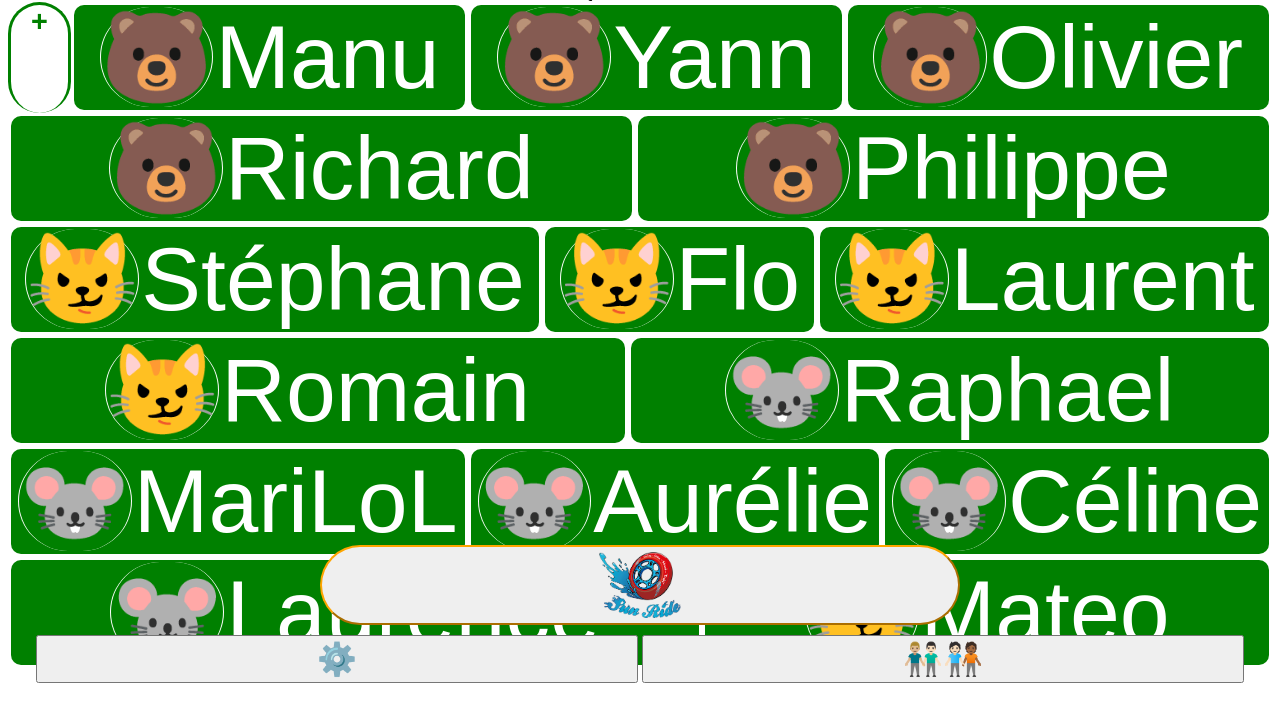
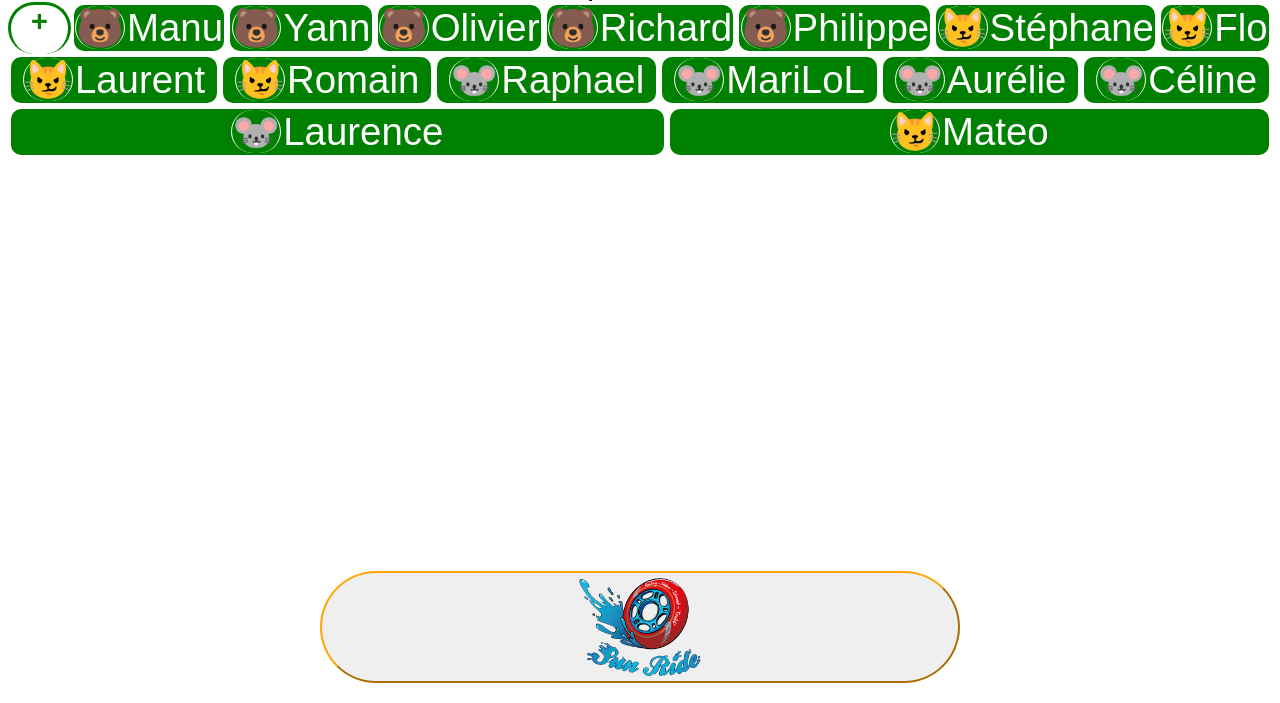
Before and after one commit to Aerom1/matchmaking, a PHP site: page / in a window 1280 px wide. Shown: the part 97-800 px from the top of the page. Run offline with PHP 8.4, Linux system fonts and the light colour scheme.

Commit message:
refonte des boutons de navigation

```diff
--- a/index.html
+++ b/index.html
@@ -52,27 +52,22 @@
 			<div id="textEchange" >Sélectionner un autre joueur pour échanger</div>
 		</div>
 		<!-- <h1>Choix des équipes</h1> -->
-		<div id="div1" class="container" onclick="selectManuel()" ondrop="drop(event)" ondragover="allowDrop(event)"></div>
-		<div id="div3" class="container" onclick="selectManuel()" ondrop="drop(event)" ondragover="allowDrop(event)"></div>
-		<div id="div2" class="container" onclick="selectManuel()" ondrop="drop(event)" ondragover="allowDrop(event)"></div>
-		<div id="div0" class="container" onclick="selectManuel()" ondrop="drop(event)" ondragover="allowDrop(event)"></div>
-		<div id="div9" class="container" onclick="selectManuel()" ondrop="drop(event)" ondragover="allowDrop(event)"></div>
+		<div id="div1" class="container" ondrop="drop(event)" ondragover="allowDrop(event)"></div>
+		<div id="div3" class="container" ondrop="drop(event)" ondragover="allowDrop(event)"></div>
+		<div id="div2" class="container" ondrop="drop(event)" ondragover="allowDrop(event)"></div>
+		<div id="div0" class="container" ondrop="drop(event)" ondragover="allowDrop(event)"></div>
+		<div id="div9" class="container" ondrop="drop(event)" ondragover="allowDrop(event)"></div>
 	</div>
 
 	<footer>
-		<div id="ContainerNav">
-		<div style="text-align: center; ">
+		<div class="containerButtonMenu">
+			<button type="button" id="btBack" class="hide" onclick="btBack()">🏒</button>
 			<button type="button" class="droplet" id="btRandom" onclick="btRandom()">
-				<img class="logo" id="logoEquipe" src="" />
-			</button>
+				<img class="logo" id="logoEquipe" src="" />	</button>
+				<button type="button" id="btEquipes" class="hide" nb=0 onclick="btModifNbEquipes()">👨🏽‍🤝‍👨🏻</button>
+				<!-- 🧩🏒⚙️📃🔙 -->
+			<!-- <button type="button" id="btAjouter" onclick="addPlayer()">➕</button> -->
 		</div>
-		<div class="containerButtonMenu">
-			<button type="button" id="btBack" onclick="btBack()">⚙️</button>
-			<!-- 🧩🏒⚙️📃🔙 -->
-			<!-- <button type="button" id="btAjouter" onclick="addPlayer()">➕</button> -->
-			<button type="button" id="btEquipes" nb=0 onclick="btModifNbEquipes()">👨🏼‍🤝‍👨🏻🧑🏻‍🤝‍🧑🏾</button>
-		</div>
-		<div id="ContainerNav">
 	</footer>
 	<script src="javascript.js"></script>
 	<script src="dragndrop.js"></script>
--- a/javascript.js
+++ b/javascript.js
@@ -203,6 +203,8 @@
     $("#div1").hide();
     $("#div2").hide();
     $("#div3").hide();
+    $("#btBack").hide();
+    $("#btEquipes").hide();
     if ($(".selected").length>0) {unselect_($(".selected")[0])}
 
 
@@ -222,7 +224,7 @@
     while (equipe2.children.length) { dispos.appendChild(equipe2.firstChild); }
     while (equipe3.children.length) { dispos.appendChild(equipe3.firstChild); }
     while (absents.children.length) { dispos.appendChild(absents.firstChild); }
-    majForceEquipes_();
+    // majForceEquipes_();
 }
 
 function creerDivPlus_(){
@@ -256,19 +258,19 @@
 function btRandom(){
     var bouton = document.getElementById('btEquipes');
     var nbEquipe = bouton.getAttribute("nb");
+    $("#btBack").show();
+    $("#btEquipes").show();
+
     if (nbEquipe==0) {
         // Pas de nombre d'équipe choisi -> selon nombre de joueurs
         var nbJoueurs = document.getElementsByClassName("player").length - document.getElementsByClassName("inactif").length
         //if(txtBtEq=="👩🏻‍🤝‍👩🏿🧑🏽‍🤝‍🧑🏻"){nbEquipe=3}else{nbEquipe=2}
         if(nbJoueurs>=12){
             nbEquipe=3;
-            document.getElementById('btEquipes').innerText = "👩🏻‍🤝‍👩🏿🧑🏽‍🤝‍🧑🏻"
-            console.log(nbJoueurs + " JOUEURS : 3 equipes !")
         }else{
             nbEquipe=2
-            document.getElementById('btEquipes').innerText = "👩🏻‍🤝‍👩🏿👨🏽‍🤝‍👨🏻🧑🏽‍🤝‍🧑🏻"
-            console.log(nbJoueurs + " JOUEURS : 2 equipes !")
         }
+        console.log(nbJoueurs + " JOUEURS : " + nbEquipe + " equipes !")
     }
     RANDOM(nbEquipe);
 }
@@ -338,10 +340,10 @@
             min = Math.min(forceEq1,forceEq2,forceEq3);
         }
         difference = max-min;
-        console.log("ecartmax:"+ecartmax+", diff:"+difference+", Répartition: "+forceEq1+" / "+forceEq2+" / "+ forceEq3);
-        if (difference > ecartmax) {
-            console.log("------------ON RECOMMENCE");
-        } else { console.log("------------ON ACCEPTE"); }
+        var resul
+        if (difference > ecartmax) { resul="--> ON RECOMMENCE";
+        } else { resul="--> ON ACCEPTE"; }
+        console.log("ecartmax:"+ecartmax+", diff:"+difference+", Répartition: "+forceEq1+" / "+forceEq2+" / "+ forceEq3 + resul);
 
     } while (difference > ecartmax);
     majForceEquipes_();
--- a/style.css
+++ b/style.css
@@ -1,6 +1,6 @@
 /* AFFICHAGE PAYSAGE */
 @media screen and (max-height: 500px) {
-  /* html{
+    /* html{
     width:100vh;
     height: 100vh;
   } */
@@ -158,9 +158,10 @@
   #btBack,#btAjouter{font-size:6vh;}
   #btBack,#btAjouter,#btEquipes{
     overflow:hidden;
-    width: 47%;
-    height: 6vh;
+    width: 23%;
+    height: 10vh;
     font-size:2rem;
+    border-radius: 500px;
   }
   .containerButtonMenu {
     /* #btBack,#btAjouter,#btEquipes */
@@ -175,7 +176,7 @@
     z-index: 2;
     display:inline-block ;
     width:50%;
-    height: 10vh;
+    height: 14vh;
     /* font-size:8vw; */
     padding:5px;
     border-color: orange;
@@ -214,8 +215,6 @@
     width:10%;
   }
 }
-
-
 
 body {
   font-family: fantasy;
@@ -329,6 +328,10 @@
   width: 100%;
 
   max-width:1280px;
+
+  /* max-width:800px; */
+  /* max-height:800px; */
+
   min-height:100%;
   margin:0 auto;
   position:relative;
@@ -486,3 +489,12 @@
   /* #a:hover ~ #b  */
 
 }
+
+@media screen and (min-width: 800px) {
+  .player{
+    font-size: 3vw ;
+  }
+  .container {
+    width: 30%;
+  }
+}
```
